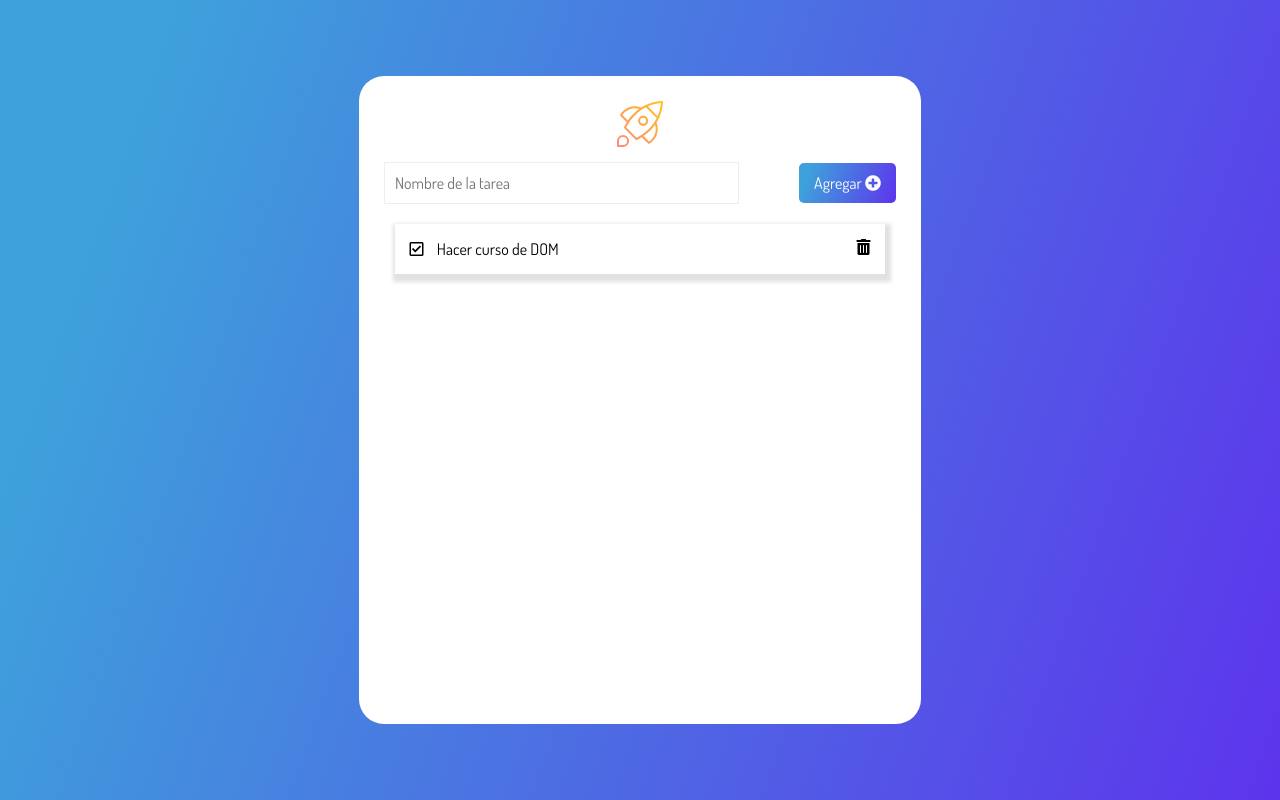
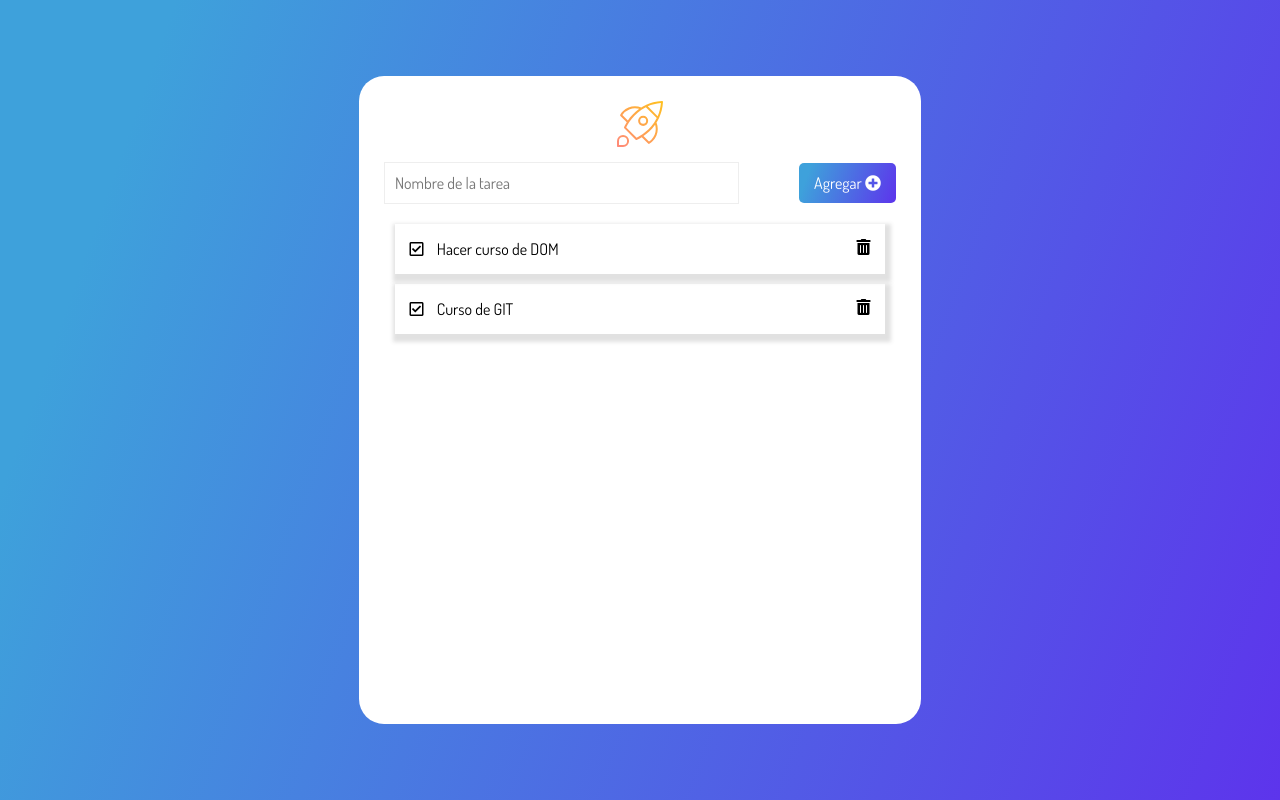
Before and after one commit to AlejandroUL/domAlura, a plain HTML site: page 1821-manipulando-dom-con-js-proyecto_inicial/index.html in a window 1280 px wide. Drawn offline with Linux system fonts and the light colour scheme.

Commit message:
clase 01 completada

```diff
--- a/1821-manipulando-dom-con-js-proyecto_inicial/index.html
+++ b/1821-manipulando-dom-con-js-proyecto_inicial/index.html
@@ -43,6 +43,13 @@
             </div>
             <i class="fas fa-trash-alt trashIcon icon"></i>
           </li>
+          <li class="card">
+            <div>
+              <i class="far fa-check-square icon"></i>
+              <span class="task">Curso de GIT</span>
+            </div>
+            <i class="fas fa-trash-alt trashIcon icon"></i>
+          </li>
         </ul>
       </div>
     </main>
```
Also changed, not shown: Notas.txt (added).
